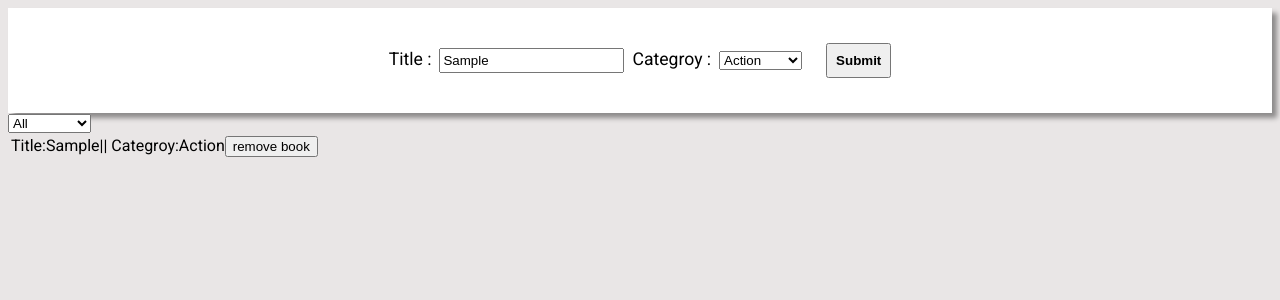
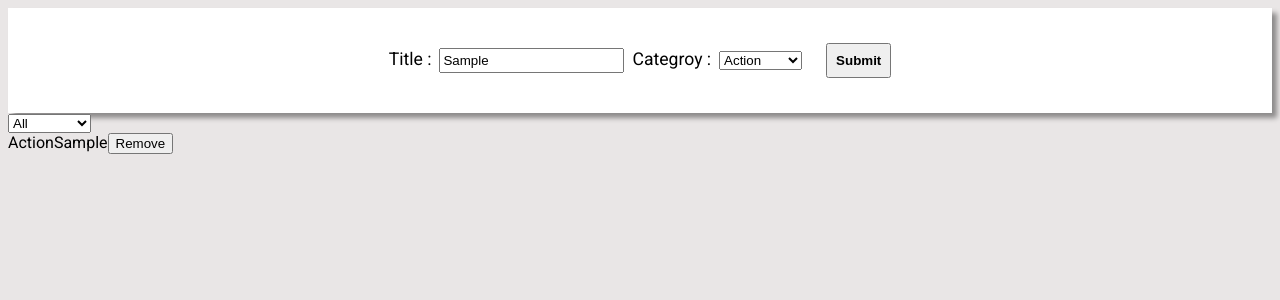
Before and after one commit to ammarkandel/Book-Store-CMS, a React (Create React App) app: page / in a window 1280 px wide. Both pictures are taken after typing "Sample" into the empty fields and a click on the button "Submit". Shown: the top 300 px of the page. Built offline with nearby package versions, Linux system fonts and the light colour scheme; the HTML template or start-up script is replaced by a standard one.

Commit message:
Change the structure of components

```diff
--- a/src/components/App.js
+++ b/src/components/App.js
@@ -1,7 +1,7 @@
 import './App.css';
-import BooksForm from './BooksForm';
-import BooksList from './BooksList';
-import CategoryFilter from './CategoryFilter';
+import BooksForm from './containers/BooksForm';
+import BooksList from './containers/BooksList';
+import CategoryFilter from './containers/CategoryFilter';
 
 const App = () => (
   <>
--- a/src/components/Book.js
+++ b/src/components/Book.js
@@ -1,32 +1,24 @@
 import PropTypes from 'prop-types';
-import { useDispatch } from 'react-redux';
-import { bookSliceActions } from '../store/storeSlices/book-slice';
+import RemoveButton from './containers/RemoveButton';
 
 const Book = (props) => {
-  const { bookInfo } = props;
-  const dispatch = useDispatch();
-
-  const removeBookHandler = () => {
-    dispatch(bookSliceActions.removeBook(bookInfo[0].id));
-  };
+  const { id, category, title } = props;
 
   return (
     <>
-      {bookInfo.map((item) => (
-        <td key={item.id}>
-          Title:
-          {item.title}
-          || Categroy:
-          {item.category}
-          <button type="button" onClick={removeBookHandler}>remove book</button>
-        </td>
-      ))}
+      <div>
+        {category}
+        {title}
+        <RemoveButton id={id} />
+      </div>
     </>
   );
 };
 
 Book.propTypes = {
-  bookInfo: PropTypes.instanceOf(Array).isRequired,
+  title: PropTypes.string.isRequired,
+  category: PropTypes.string.isRequired,
+  id: PropTypes.number.isRequired,
 };
 
 export default Book;
--- a/src/components/BooksForm.js
+++ b/src/components/containers/BooksForm.js
@@ -1,6 +1,6 @@
 import { useDispatch } from 'react-redux';
 import classes from './BooksForm.module.css';
-import { bookSliceActions } from '../store/storeSlices/book-slice';
+import { bookSliceActions } from '../../store/storeSlices/book-slice';
 
 export const categroy = ['Action', 'Biography', 'History', 'Horror', 'Kids', 'Learning', 'Sci-Fi'];
 
--- a/src/components/BooksList.js
+++ b/src/components/containers/BooksList.js
@@ -1,6 +1,6 @@
 // import classes from './BooksList.module.css';
 import { useSelector } from 'react-redux';
-import Book from './Book';
+import Book from '../Book';
 
 const BooksList = () => {
   const filter = useSelector((state) => state.book.filter);
@@ -14,13 +14,9 @@ const BooksList = () => {
 
   return (
     <>
-      <table>
-        <tbody>
-          <tr>
-            <Book bookInfo={booksData} />
-          </tr>
-        </tbody>
-      </table>
+      {booksData.map((item) => (
+        <Book key={item.id} title={item.title} id={item.id} category={item.category} />
+      ))}
     </>
   );
 };
--- a/src/components/CategoryFilter.js
+++ b/src/components/containers/CategoryFilter.js
@@ -1,6 +1,6 @@
 import { useDispatch } from 'react-redux';
 import { categroy } from './BooksForm';
-import { bookSliceActions } from '../store/storeSlices/book-slice';
+import { bookSliceActions } from '../../store/storeSlices/book-slice';
 
 const CategoryFilter = () => {
   const dispatch = useDispatch();
--- /dev/null
+++ b/src/components/containers/RemoveButton.js
@@ -0,0 +1,21 @@
+import PropTypes from 'prop-types';
+import { useDispatch } from 'react-redux';
+import { bookSliceActions } from '../../store/storeSlices/book-slice';
+
+const RemoveButton = (props) => {
+  const { id } = props;
+  const dispatch = useDispatch();
+  const removeBookHandler = () => {
+    dispatch(bookSliceActions.removeBook(id));
+  };
+
+  return (
+    <button type="button" onClick={removeBookHandler}>Remove</button>
+  );
+};
+
+RemoveButton.propTypes = {
+  id: PropTypes.number.isRequired,
+};
+
+export default RemoveButton;
```
Also changed, not shown: src/components/containers/BooksForm.module.css (renamed from src/components/BooksForm.module.css).
